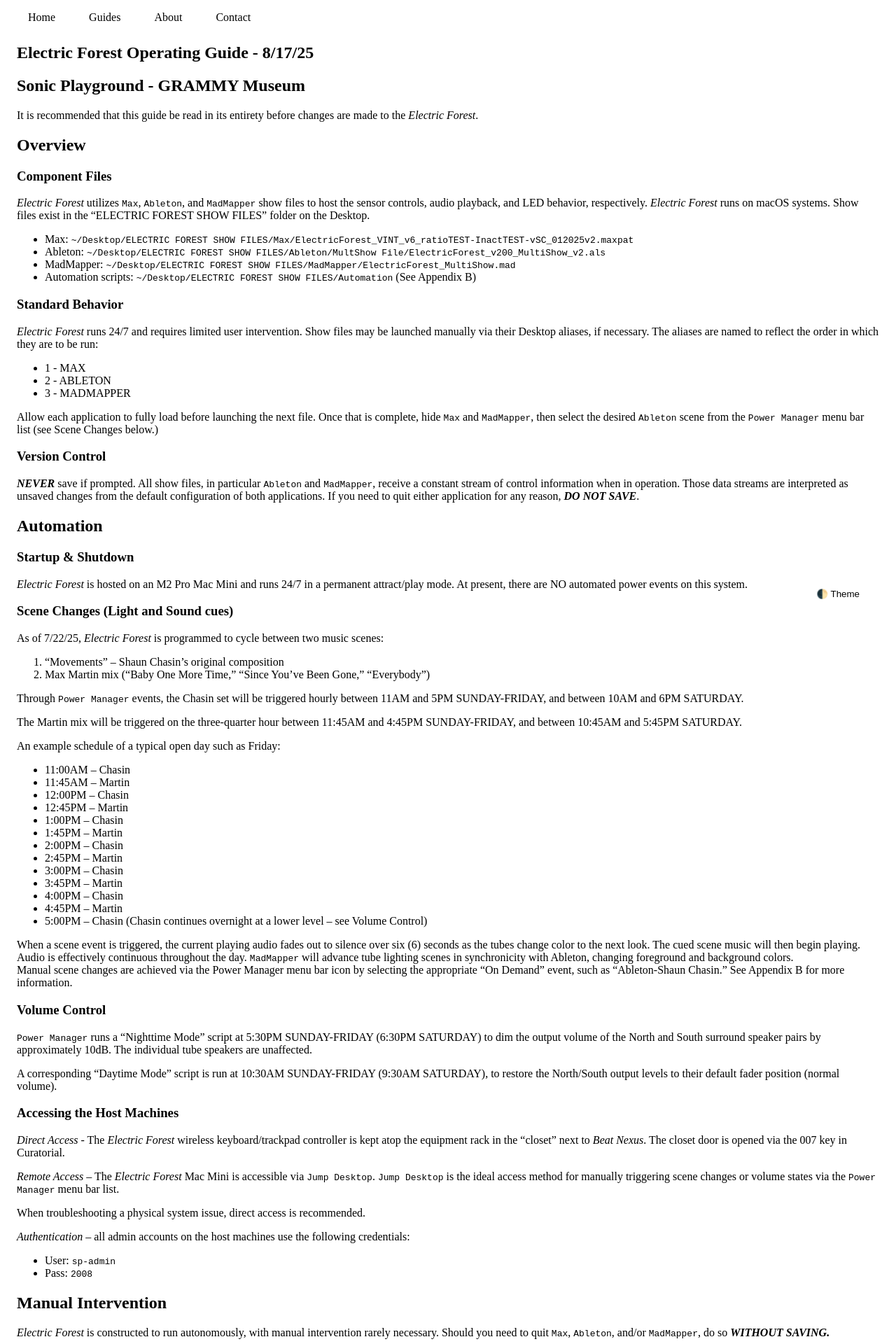
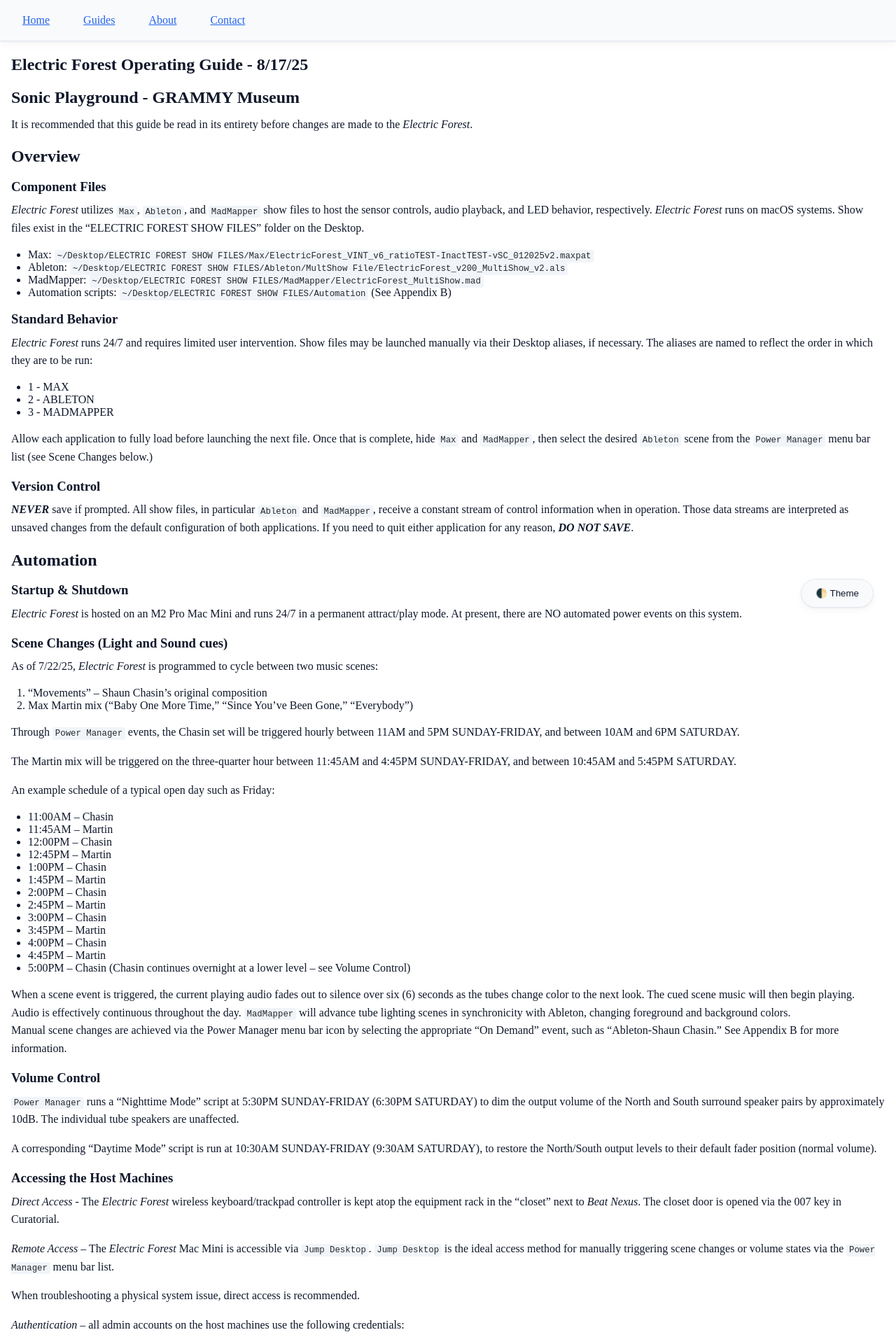
Before and after one commit to buryhoganllc/sonic-playground-guides, a Jekyll site: the page built from guides/electric-forest.md, in a window 1280 px wide. Shown: the top 1920 px of the page at 70% size. Built offline with Jekyll 4.4.1, drawn with Linux system fonts in a browser that asks for light colours.

Commit message:
update theme.css - restore previous look

```diff
--- a/assets/css/theme.css
+++ b/assets/css/theme.css
@@ -1,21 +1,83 @@
-/* --- Resets and variables as before --- */
+/* ========================================================= */
+/* theme.css – Global resets, typography, theming, footer    */
+/* ========================================================= */
 
-body {
-  background: var(--bg);
-  color: var(--fg);
+/* ---------- Reset & Box Model ---------- */
+*,
+*::before,
+*::after {
+  box-sizing: border-box;
 }
 
+html,
+body {
+  margin: 0;
+  padding: 0;
+  height: 100%;
+}
+
+/* ---------- Light tokens (default) ---------- */
+:root {
+  /* App */
+  --bg: #ffffff;
+  --fg: #0f172a;
+  --muted-fg: #475569;
+  --border: #e2e8f0;
+  --card: #f8fafc;
+  --shadow: 0 1px 2px rgba(0, 0, 0, .06),
+            0 4px 12px rgba(0, 0, 0, .04);
+
+  /* Accent */
+  --accent: #2563eb;
+  --accent-contrast: #ffffff;
+
+  /* Links */
+  --link: #2563eb;
+  --link-hover: #1e40af;
+
+  /* Code */
+  --code-bg: #f7f7f7;
+  --code-fg: #24292e;
+  --code-inline-bg: #f1f5f9;
+
+  /* Button */
+  --button-hover-bg: #e0e7ef;
+}
+
+/* ---------- Dark mode overrides ---------- */
+[data-theme="dark"], .dark-mode {
+  --bg: #18181b;
+  --fg: #f3f4f6;
+  --muted-fg: #94a3b8;
+  --border: #313244;
+  --card: #23232a;
+  --shadow: 0 1px 2px rgba(0,0,0,.26), 0 4px 12px rgba(0,0,0,.18);
+  --accent: #818cf8;
+  --accent-contrast: #18181b;
+  --link: #a5b4fc;
+  --link-hover: #facc15;
+  --code-bg: #22223b;
+  --code-fg: #f5f5f5;
+  --code-inline-bg: #23232a;
+  --button-hover-bg: #33334a;
+}
+
+/* ---------- Site header (previous style) ---------- */
 .site-header {
   background: var(--card);
   border-bottom: 1px solid var(--border);
   box-shadow: var(--shadow);
   padding: 0.5rem 1rem;
+  width: 100%;
 }
 
-.site-main {
-  padding-left: 1rem;
-  padding-right: 1rem;
-  padding-bottom: 0; /* Only needed if footer is fixed */
+/* ---------- Site navigation (previous style) ---------- */
+.site-nav {
+  background: transparent;
+  box-shadow: none;
+  border: none;
+  margin: 0;
+  padding: 0;
 }
 
 .site-nav ul {
@@ -29,16 +91,142 @@
 .site-nav a {
   color: var(--link);
   font-weight: 500;
-  text-decoration: none;
+  text-decoration: underline;
   padding: 0.75rem 1rem;
+  display: block;
+  background: none;
 }
+
 .site-nav a:hover,
 .site-nav a:focus {
   color: var(--link-hover);
   background-color: var(--button-hover-bg);
+  text-decoration: underline;
 }
 
-/* --- Footer --- */
+/* ---------- Main content area ---------- */
+.site-main {
+  padding-left: 1rem;
+  padding-right: 1rem;
+  padding-bottom: 0;
+  background: var(--bg);
+  color: var(--fg);
+}
+
+/* ---------- Typography & Elements ---------- */
+h1, h2, h3, h4, h5, h6 {
+  color: var(--fg);
+  margin-bottom: 0.5em;
+}
+p {
+  color: var(--fg);
+  line-height: 1.6;
+  margin-top: 0;
+  margin-bottom: 1em;
+}
+ul, ol {
+  margin-top: 0;
+  margin-bottom: 1em;
+  padding-left: 1.5em;
+}
+a {
+  color: var(--link);
+  text-decoration: underline;
+}
+a:hover, a:focus {
+  color: var(--link-hover);
+  text-decoration: underline;
+}
+code {
+  background: var(--code-inline-bg);
+  color: var(--code-fg);
+}
+blockquote {
+  margin: 1rem 0;
+  padding: 0.5rem 1rem;
+  border-left: 4px solid var(--border);
+  background-color: var(--card);
+  color: var(--muted-fg);
+  font-style: italic;
+}
+p code, li code, td code {
+  background: var(--code-inline-bg);
+  color: var(--code-fg);
+  padding: 0.15em 0.3em;
+  border-radius: 3px;
+  font-size: 0.95em;
+}
+pre {
+  background: var(--code-bg);
+  color: var(--code-fg);
+  border: 1px solid var(--border);
+  border-radius: 4px;
+  padding: 1rem;
+  overflow-x: auto;
+  font-family: ui-monospace, SFMono-Regular, Menlo, Monaco, Consolas, monospace;
+  font-size: 0.9rem;
+  line-height: 1.4;
+}
+pre, .highlight {
+  background: var(--code-bg);
+  color: var(--code-fg);
+  border: 1px solid var(--border);
+}
+
+/* ---------- Markdown tables ---------- */
+.markdown-body table,
+.site-main table {
+  border-collapse: collapse;
+  width: 100%;
+  margin: 1rem 0;
+  font-size: 0.95rem;
+}
+.markdown-body thead,
+.site-main thead {
+  background-color: var(--card);
+}
+.markdown-body th, .markdown-body td,
+.site-main th, .site-main td {
+  border: 1px solid var(--border);
+  padding: 0.5rem 0.75rem;
+  vertical-align: top;
+  text-align: left;
+}
+.markdown-body th[style*="text-align:center"],
+.markdown-body td[style*="text-align:center"],
+.site-main th[style*="text-align:center"],
+.site-main td[style*="text-align:center"] {
+  text-align: center;
+}
+.markdown-body th[style*="text-align:right"],
+.markdown-body td[style*="text-align:right"],
+.site-main th[style*="text-align:right"],
+.site-main td[style*="text-align:right"] {
+  text-align: right;
+}
+
+/* Zebra striping */
+.markdown-body tbody tr:nth-child(odd),
+.site-main tbody tr:nth-child(odd) { background-color: var(--card); }
+.markdown-body tbody tr:nth-child(even),
+.site-main tbody tr:nth-child(even) { background-color: var(--bg); }
+
+/* Header emphasis */
+.markdown-body th,
+.site-main th {
+  font-weight: 600;
+  color: var(--fg);
+}
+
+/* Responsive scroll container */
+.table-wrapper {
+  overflow-x: auto;
+}
+.table-wrapper table {
+  min-width: 600px;
+}
+
+/* ---------- Footer ---------- */
 .site-footer {
   width: 100%;
   background: var(--card);
@@ -47,9 +235,10 @@
   padding: 1rem 2rem;
   margin: 0;
   text-align: left;
+  color: var(--muted-fg);
 }
 
-/* --- Theme toggle button --- */
+/* ---------- Theme toggle button ---------- */
 #theme-toggle {
   position: fixed;
   right: 2rem;
```
